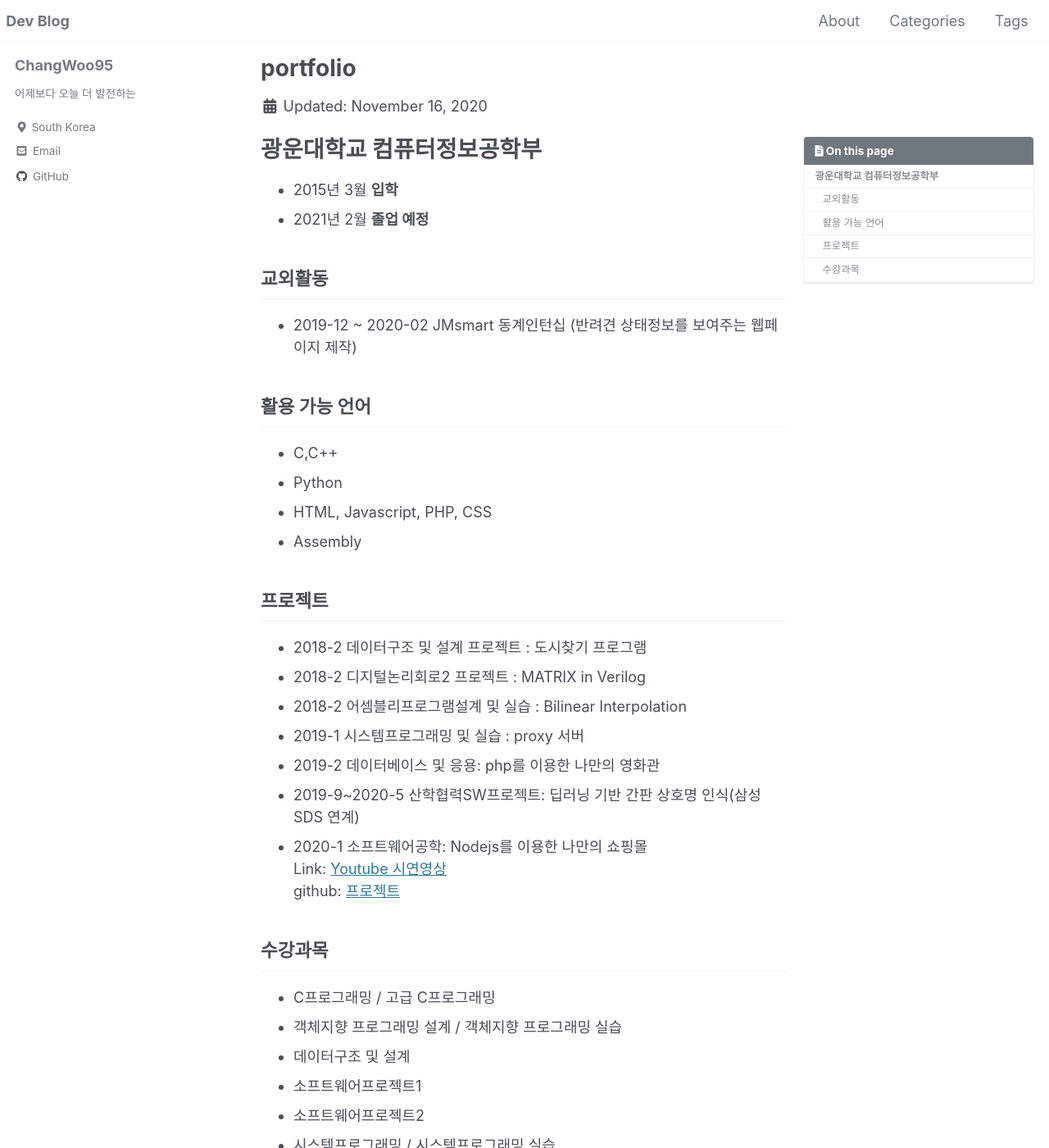
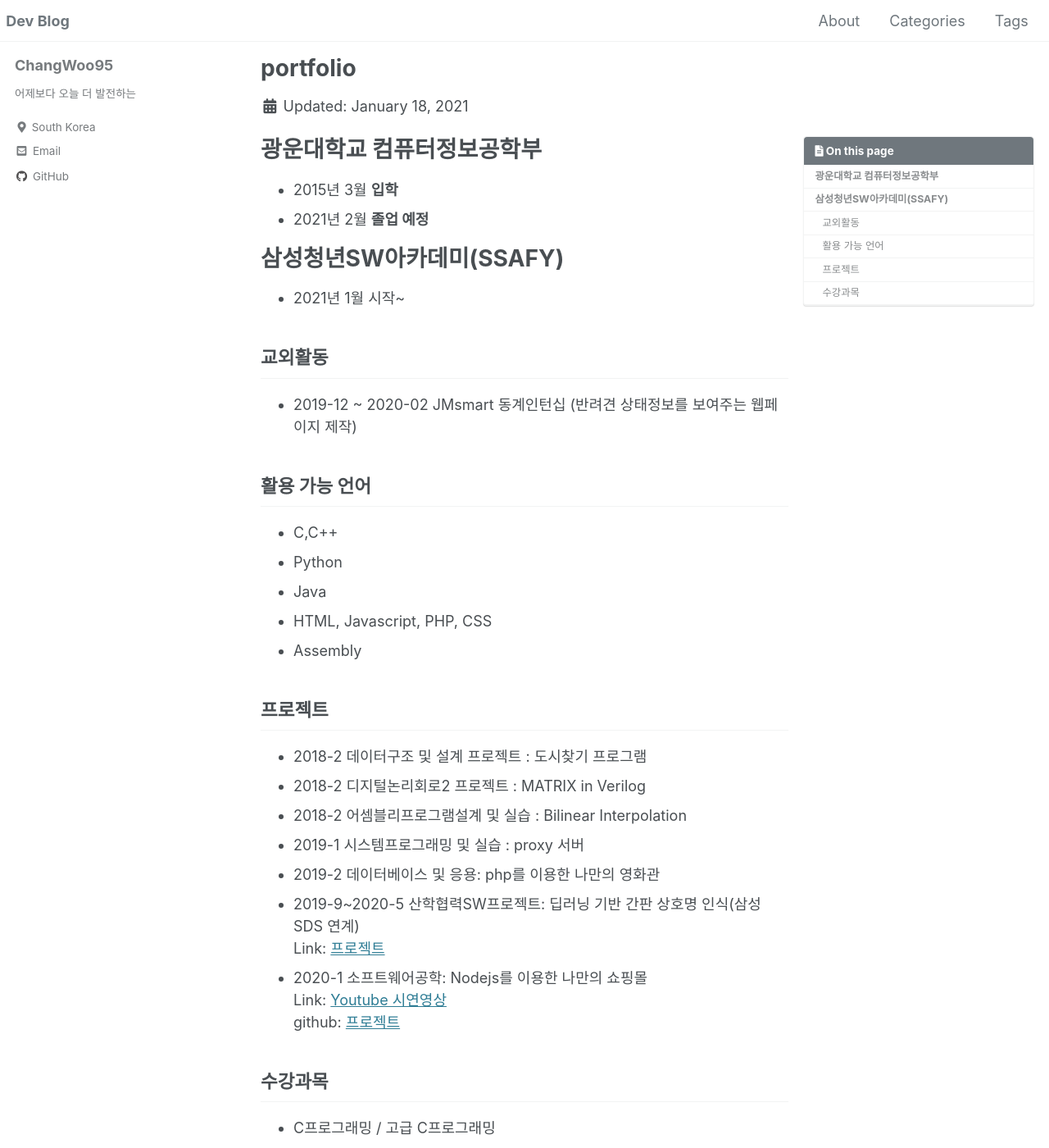
Before and after one commit to ChangWoo95/ChangWoo95.github.io, a Jekyll site: the page built from _pages/about.md, in a window 1280 px wide and 1400 px high. Shown: the whole window at 82% size. Built offline with Jekyll 4.4.1, drawn with Linux system fonts in a browser that asks for light colours; cached includes are drawn as plain includes; some of the changed text lies outside the part shown.

Commit message:
aboutme modify

```diff
--- a/_pages/about.md
+++ b/_pages/about.md
@@ -2,7 +2,7 @@
 permalink: /about/
 title: "portfolio"
 excerpt: "About me."
-date: 2020-11-16 22:26:00
+date: 2021-01-18 23:27:00
 toc: true
 ---
 
@@ -10,12 +10,16 @@ toc: true
 * 2015년 3월 **입학** <br>
 * 2021년 2월 **졸업 예정**
 
+# 삼성청년SW아카데미(SSAFY)
+* 2021년 1월 시작~
+
 ## 교외활동
 - 2019-12 ~ 2020-02 JMsmart 동계인턴십 (반려견 상태정보를 보여주는 웹페이지 제작)
 
 ## 활용 가능 언어
 - C,C++
 - Python
+- Java
 - HTML, Javascript, PHP, CSS
 - Assembly
 
@@ -26,6 +30,7 @@ toc: true
 - 2019-1 시스템프로그래밍 및 실습 : proxy 서버
 - 2019-2 데이터베이스 및 응용: php를 이용한 나만의 영화관
 - 2019-9~2020-5 산학협력SW프로젝트: 딥러닝 기반 간판 상호명 인식(삼성 SDS 연계)
+  Link: [프로젝트](https://github.com/ChangWoo95/Inter-Korean-summit)
 - 2020-1 소프트웨어공학: Nodejs를 이용한 나만의 쇼핑몰<br>
   Link: [Youtube 시연영상](https://youtu.be/WnD-3XihD1s) <br>
   github: [프로젝트](https://github.com/qaqa313a/Project3)
```
